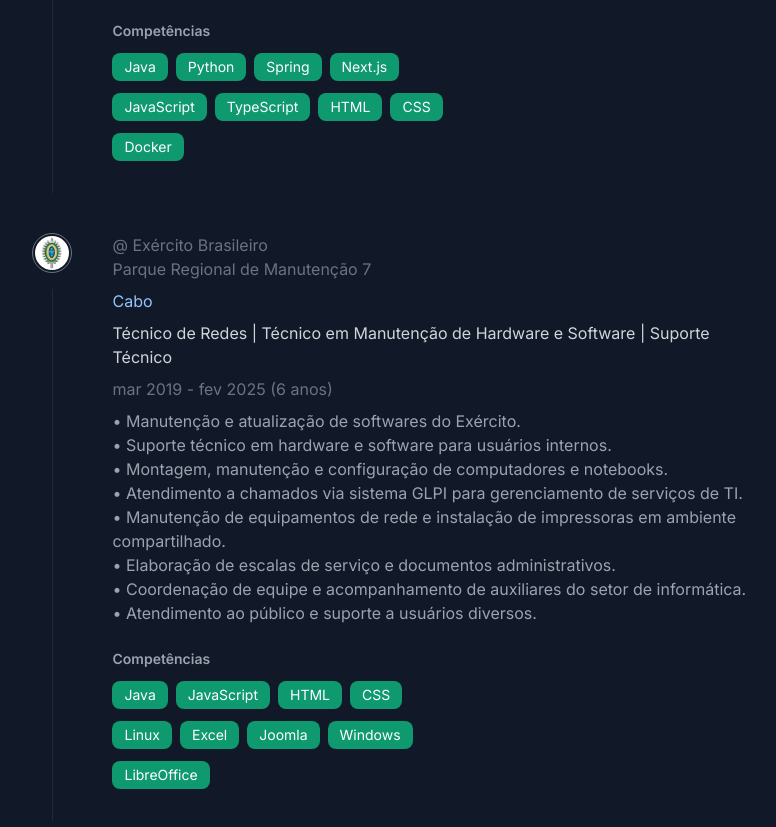
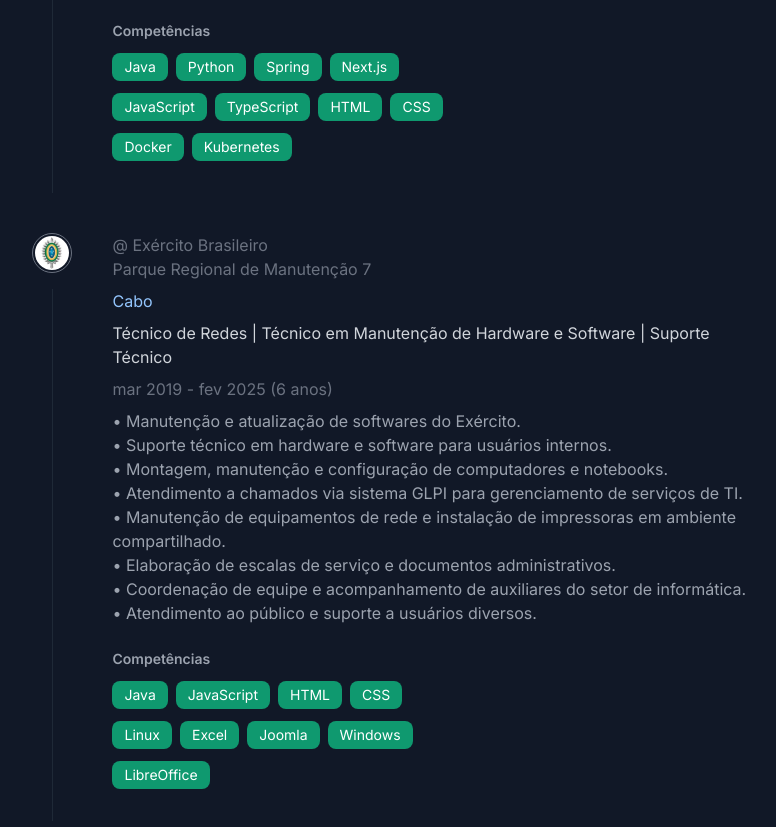
Before and after one commit to Dejailton/Portifolio, a Next.js app: page / in a window 1280 px wide. Shown: the part 3340-4167 px from the top of the page, without its empty margins (462-1238 px from the left). Built offline with nearby package versions, Linux system fonts and the light colour scheme.

Commit message:
Update Work-experience

```diff
--- a/app/components/page/home/work-experience/experiente-item.tsx
+++ b/app/components/page/home/work-experience/experiente-item.tsx
@@ -55,6 +55,7 @@
                     <TechBadge name="HTML" />
                     <TechBadge name="CSS" />
                     <TechBadge name="Docker" />
+                    <TechBadge name="Kubernetes" />
                 </div>
 
             </div>
```
